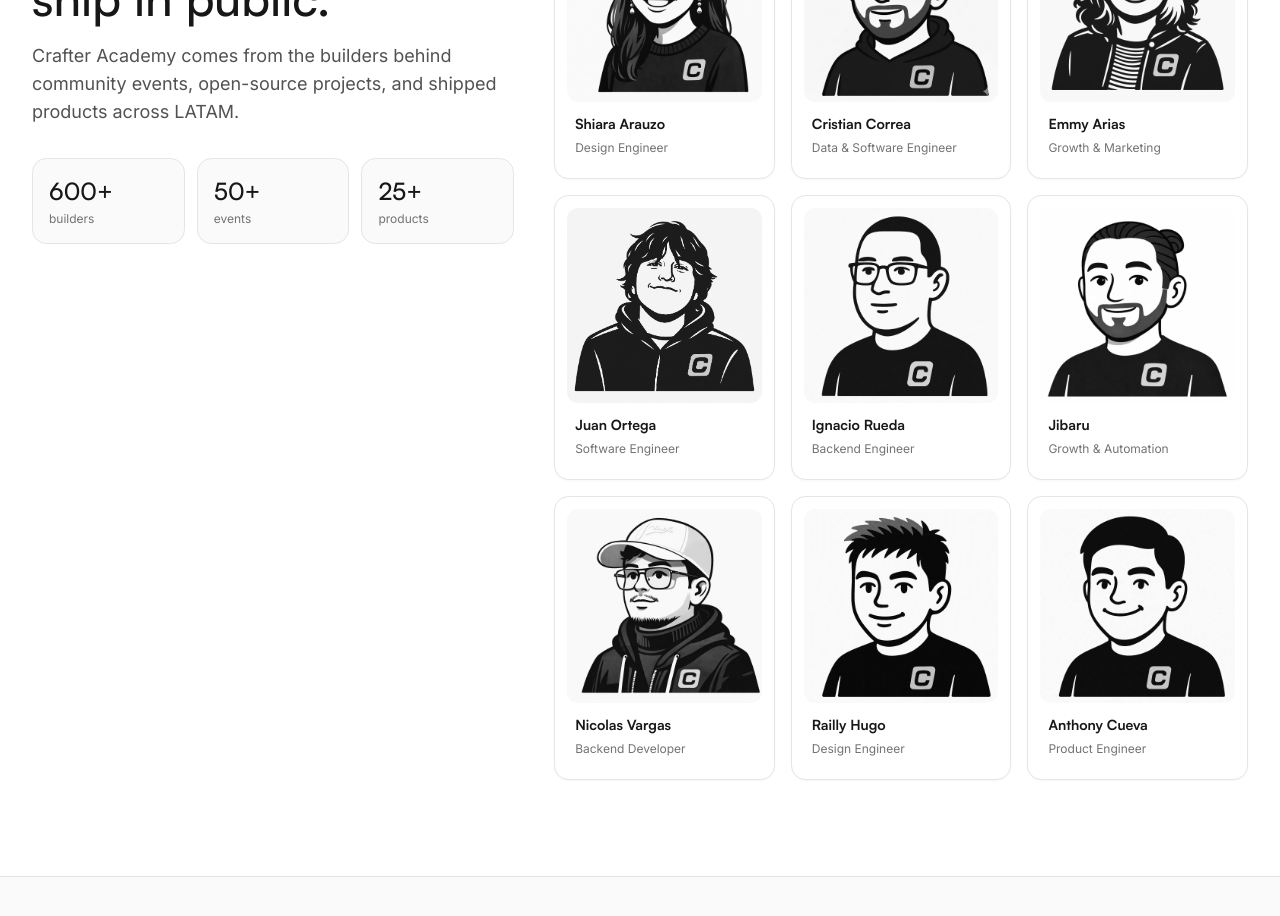
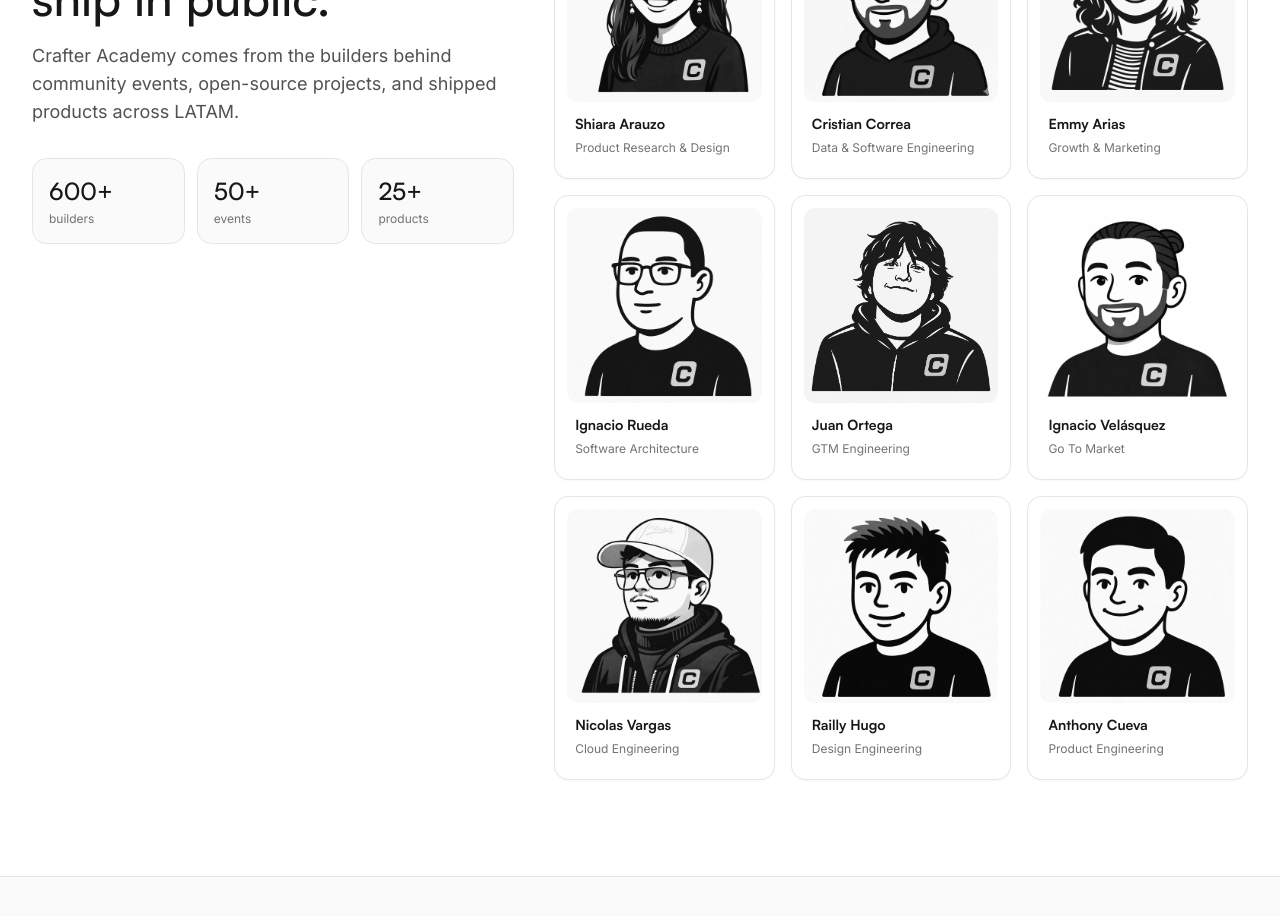
Before and after one commit to crafter-station/academy, a Next.js app: page / in a window 1280 px wide. Shown: the part 4800-5716 px from the top of the page. Built offline with nearby package versions, Linux system fonts and the light colour scheme.

Commit message:
Update team roster roles and entries

```diff
--- a/src/app/page.tsx
+++ b/src/app/page.tsx
@@ -105,10 +105,14 @@
 ];
 
 const team = [
-  { name: "Shiara Arauzo", role: "Design Engineer", image: "/team/shiara.png" },
+  {
+    name: "Shiara Arauzo",
+    role: "Product Research & Design",
+    image: "/team/shiara.png",
+  },
   {
     name: "Cristian Correa",
-    role: "Data & Software Engineer",
+    role: "Data & Software Engineering",
     image: "/team/cris.png",
   },
   {
@@ -117,29 +121,33 @@
     image: "/team/emmy.png",
   },
   {
+    name: "Ignacio Rueda",
+    role: "Software Architecture",
+    image: "/team/ignacio.png",
+  },
+  {
     name: "Juan Ortega",
-    role: "Software Engineer",
+    role: "GTM Engineering",
     image: "/team/juan.png",
   },
   {
-    name: "Ignacio Rueda",
-    role: "Backend Engineer",
-    image: "/team/ignacio.png",
-  },
-  {
-    name: "Jibaru",
-    role: "Growth & Automation",
+    name: "Ignacio Velásquez",
+    role: "Go To Market",
     image: "/team/nacho.png",
   },
   {
     name: "Nicolas Vargas",
-    role: "Backend Developer",
+    role: "Cloud Engineering",
     image: "/team/nicolas.png",
   },
-  { name: "Railly Hugo", role: "Design Engineer", image: "/team/railly.png" },
+  {
+    name: "Railly Hugo",
+    role: "Design Engineering",
+    image: "/team/railly.png",
+  },
   {
     name: "Anthony Cueva",
-    role: "Product Engineer",
+    role: "Product Engineering",
     image: "/team/cueva.png",
   },
 ];
```
